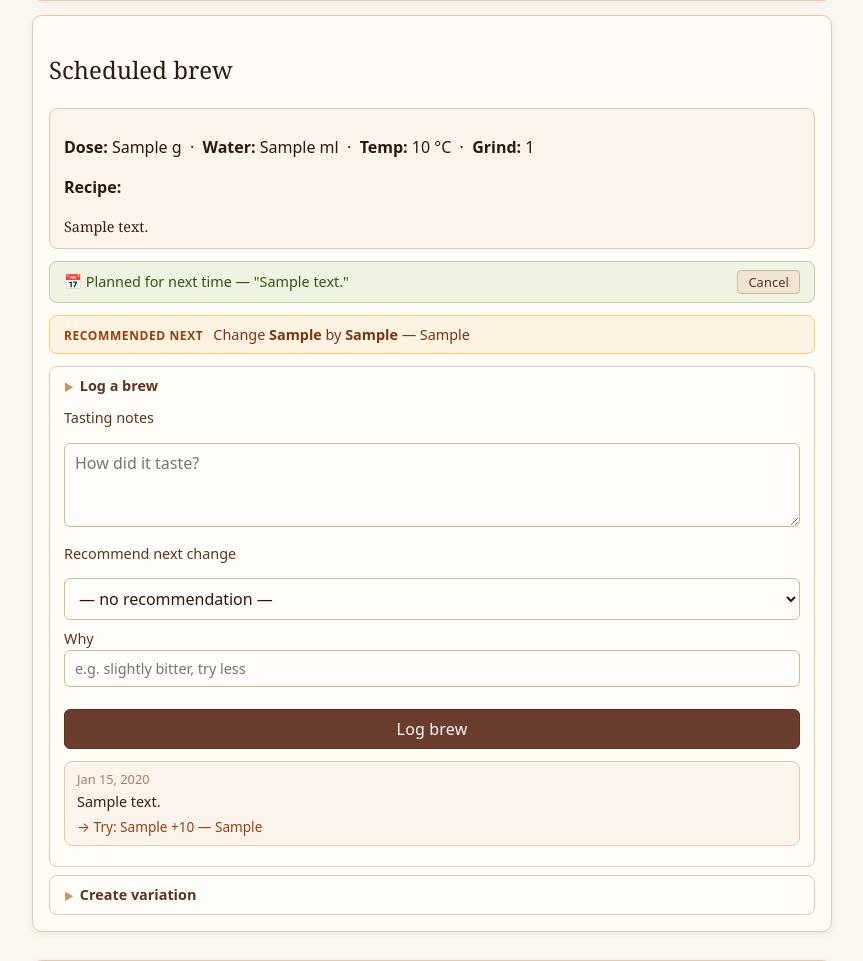
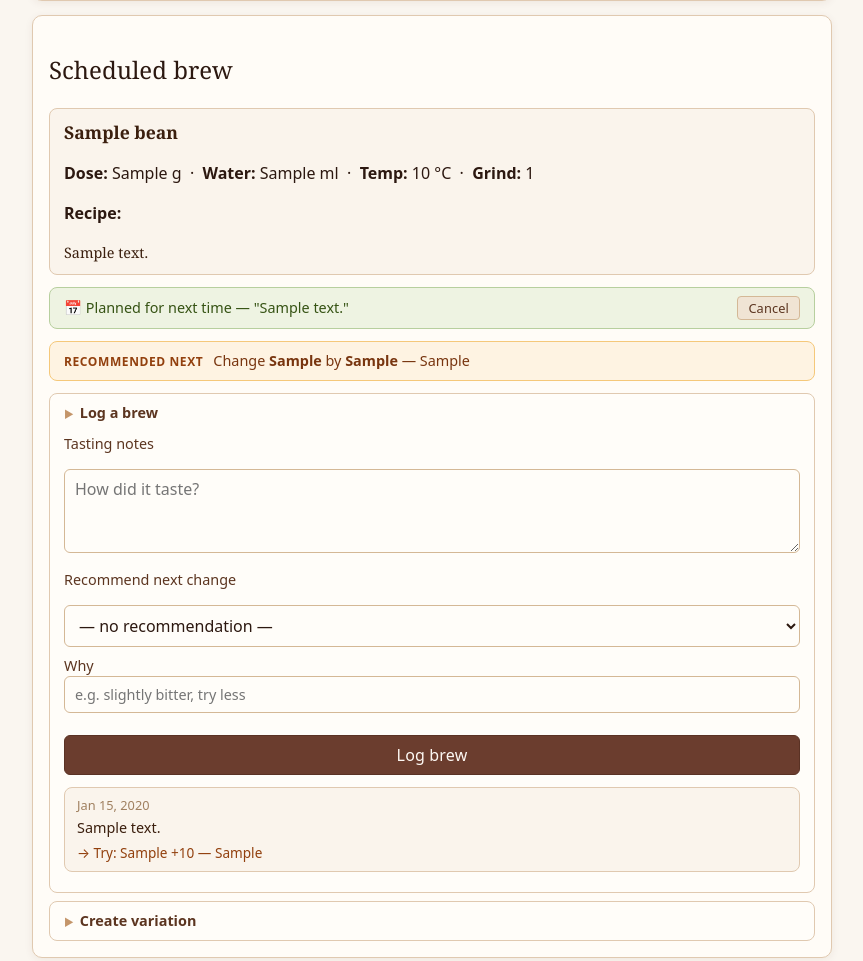
Before and after one commit to anirudhRowjee/coffee-recipe-tracker, a FastAPI app: template app/templates/index.html in a window 1280 px wide. Shown: the part 208-1169 px from the top of the page, without its empty margins (208-1071 px from the left). Run offline with FastAPI, Linux system fonts and the light colour scheme; the template is opened without the code that fills it: most values are stand-ins (such as "Sample title", 1, 10 or a date in 2020).

Commit message:
show bean name on the recipe card
Surfaces which coffee you're looking at in both the scheduled-brew
view and the normal picker flow, since they share this partial.

Co-Authored-By: Claude Sonnet 5 <noreply@anthropic.com>

```diff
--- a/app/static/styles.css
+++ b/app/static/styles.css
@@ -402,6 +402,14 @@ details[open] > .history-summary::before {
     margin-top: 8px;
 }
 
+.recipe-bean-name {
+    font-family: Georgia, 'Palatino Linotype', Palatino, serif;
+    font-size: 1.1rem;
+    font-weight: bold;
+    color: #3b1f0e;
+    margin: 0 0 6px;
+}
+
 .btn-secondary {
     background: #f0e4d4;
     color: #5c3520;
--- a/app/templates/partials/latest_recipe.html
+++ b/app/templates/partials/latest_recipe.html
@@ -6,6 +6,9 @@
 {% set rec = recent_brews[0] if recent_brews and recent_brews[0].recommended_param else none %}
 {% set is_current_plan = pending_plan and pending_plan.bag_id == bag_id and pending_plan.brewer_id == brewer_id and pending_plan.grinder_id == grinder_id %}
 <div class="recipe-card">
+    {% if bag %}
+    <p class="recipe-bean-name">{{ bag.bean.name }}</p>
+    {% endif %}
     <p><strong>Dose:</strong> {{ latest.dose_g }} g &nbsp;·&nbsp;
        <strong>Water:</strong> {{ latest.water_ml }} ml &nbsp;·&nbsp;
        <strong>Temp:</strong> {{ latest.temp_c }} °C &nbsp;·&nbsp;
```
